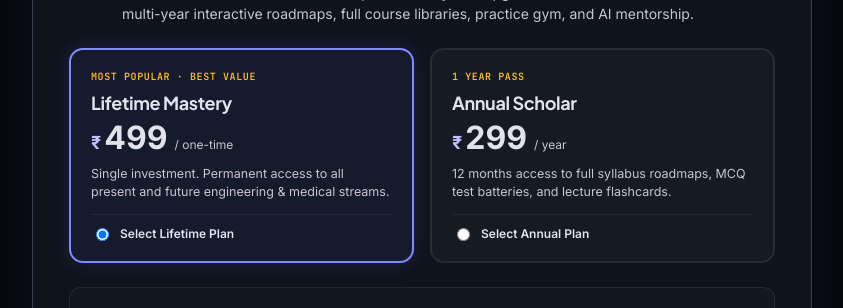
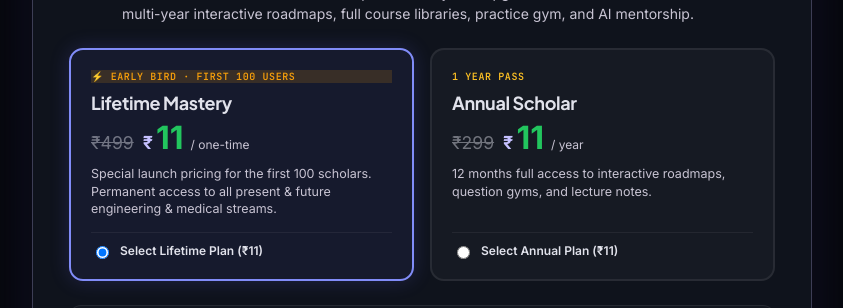
Before and after one commit to RudraTejaKT/Pathward, a React (Vite) app in the folder frontend/: page /dashboard in a window 1280 px wide. Both pictures are taken after a click on the button "⚡ Subscribe to Backlox Pro (from ₹299) →". Shown: the part 154-462 px from the top of the page, without its empty margins (218-1061 px from the left). Built offline with nearby package versions, Linux system fonts and the light colour scheme; no server answers.

Commit message:
Update pricing to INR 11 early bird launch offer for first 100 users

```diff
--- a/frontend/src/components/SubscriptionModal.jsx
+++ b/frontend/src/components/SubscriptionModal.jsx
@@ -152,16 +152,19 @@ export default function SubscriptionModal({ isOpen: propIsOpen, onClose: propOnC
                 className={`plan-card ${selectedPlan === "backlox_pro" ? "plan-card--active" : ""}`}
                 onClick={() => setSelectedPlan("backlox_pro")}
               >
-                <div className="plan-tag mono">MOST POPULAR · BEST VALUE</div>
+                <div className="plan-tag mono" style={{ background: "rgba(245, 158, 11, 0.15)", color: "#f59e0b", borderColor: "#f59e0b" }}>
+                  ⚡ EARLY BIRD · FIRST 100 USERS
+                </div>
                 <div className="plan-card__header">
                   <h3>Lifetime Mastery</h3>
-                  <div className="plan-price">
+                  <div className="plan-price" style={{ alignItems: "baseline" }}>
+                    <span style={{ textDecoration: "line-through", opacity: 0.45, fontSize: "1.1rem", marginRight: "6px" }}>₹499</span>
                     <span className="currency">₹</span>
-                    <span className="amount">499</span>
+                    <span className="amount" style={{ color: "#22c55e", fontWeight: "bold" }}>11</span>
                     <span className="term">/ one-time</span>
                   </div>
                 </div>
-                <p className="plan-desc">Single investment. Permanent access to all present and future engineering & medical streams.</p>
+                <p className="plan-desc">Special launch pricing for the first 100 scholars. Permanent access to all present & future engineering & medical streams.</p>
                 <div className="plan-radio-marker">
                   <input
                     type="radio"
@@ -169,7 +172,7 @@ export default function SubscriptionModal({ isOpen: propIsOpen, onClose: propOnC
                     checked={selectedPlan === "backlox_pro"}
                     onChange={() => setSelectedPlan("backlox_pro")}
                   />
-                  <span>Select Lifetime Plan</span>
+                  <span>Select Lifetime Plan (₹11)</span>
                 </div>
               </div>
 
@@ -181,13 +184,14 @@ export default function SubscriptionModal({ isOpen: propIsOpen, onClose: propOnC
                 <div className="plan-tag mono">1 YEAR PASS</div>
                 <div className="plan-card__header">
                   <h3>Annual Scholar</h3>
-                  <div className="plan-price">
+                  <div className="plan-price" style={{ alignItems: "baseline" }}>
+                    <span style={{ textDecoration: "line-through", opacity: 0.45, fontSize: "1.1rem", marginRight: "6px" }}>₹299</span>
                     <span className="currency">₹</span>
-                    <span className="amount">299</span>
+                    <span className="amount" style={{ color: "#22c55e", fontWeight: "bold" }}>11</span>
                     <span className="term">/ year</span>
                   </div>
                 </div>
-                <p className="plan-desc">12 months access to full syllabus roadmaps, MCQ test batteries, and lecture flashcards.</p>
+                <p className="plan-desc">12 months full access to interactive roadmaps, question gyms, and lecture notes.</p>
                 <div className="plan-radio-marker">
                   <input
                     type="radio"
@@ -195,7 +199,7 @@ export default function SubscriptionModal({ isOpen: propIsOpen, onClose: propOnC
                     checked={selectedPlan === "backlox_pro_annual"}
                     onChange={() => setSelectedPlan("backlox_pro_annual")}
                   />
-                  <span>Select Annual Plan</span>
+                  <span>Select Annual Plan (₹11)</span>
                 </div>
               </div>
             </div>
@@ -264,7 +268,7 @@ export default function SubscriptionModal({ isOpen: propIsOpen, onClose: propOnC
                     {loading ? (
                       <span>Processing Gateway…</span>
                     ) : (
-                      <span>⚡ Pay ₹{selectedPlan === "backlox_pro_annual" ? "299" : "499"} via Razorpay</span>
+                      <span>⚡ Pay ₹11 via Razorpay (Launch Offer)</span>
                     )}
                   </button>
 
--- a/frontend/src/pages/Dashboard.jsx
+++ b/frontend/src/pages/Dashboard.jsx
@@ -1048,9 +1048,11 @@ export default function Dashboard() {
               {/* Pro Upgrade & Subscription Row */}
               <div className="pro-subscription-banner glass-card">
                 <div className="pro-banner-left">
-                  <div className="pro-pill-large mono">BACKLOX PRO UNIVERSE</div>
-                  <h2>Unlock All 35+ Engineering &amp; Medical Branches</h2>
-                  <p>Get lifetime verified certifications, 1-on-1 doubt sessions, and unlimited mock MCQ exams.</p>
+                  <div className="pro-pill-large mono" style={{ background: "rgba(245, 158, 11, 0.2)", color: "#f59e0b", border: "1px solid #f59e0b" }}>
+                    ⚡ EARLY BIRD · ₹11 FOR FIRST 100 SCHOLARS
+                  </div>
+                  <h2>Unlock All 35+ Engineering &amp; Medical Branches for ₹11</h2>
+                  <p>Special Early Bird Launch: First 100 users get complete lifetime access for just ₹11 (regular ₹499).</p>
                   {paySuccessMessage && <div className="submit-success-alert mono text-xs">{paySuccessMessage}</div>}
                   {payError && <div className="submit-error-alert mono text-xs">{payError}</div>}
                 </div>
@@ -1058,11 +1060,11 @@ export default function Dashboard() {
                 <button
                   type="button"
                   className="cyber-btn cyber-btn--primary pro-upgrade-btn"
-                  onClick={() => handleUpgrade("backlox_pro", "Backlox Pro Lifetime")}
+                  onClick={() => handleUpgrade("backlox_pro", "Backlox Pro Lifetime (Early Bird)")}
                   disabled={payingPlan !== null}
                 >
                   <span className="material-symbols-outlined">bolt</span>
-                  <span>{payingPlan ? "Processing Razorpay…" : "Upgrade via Razorpay (₹499)"}</span>
+                  <span>{payingPlan ? "Processing Razorpay…" : "Claim ₹11 Launch Offer via Razorpay"}</span>
                 </button>
               </div>
 
```
Also changed, not shown: 1 other file (tests, documents, lock files or other folders).
